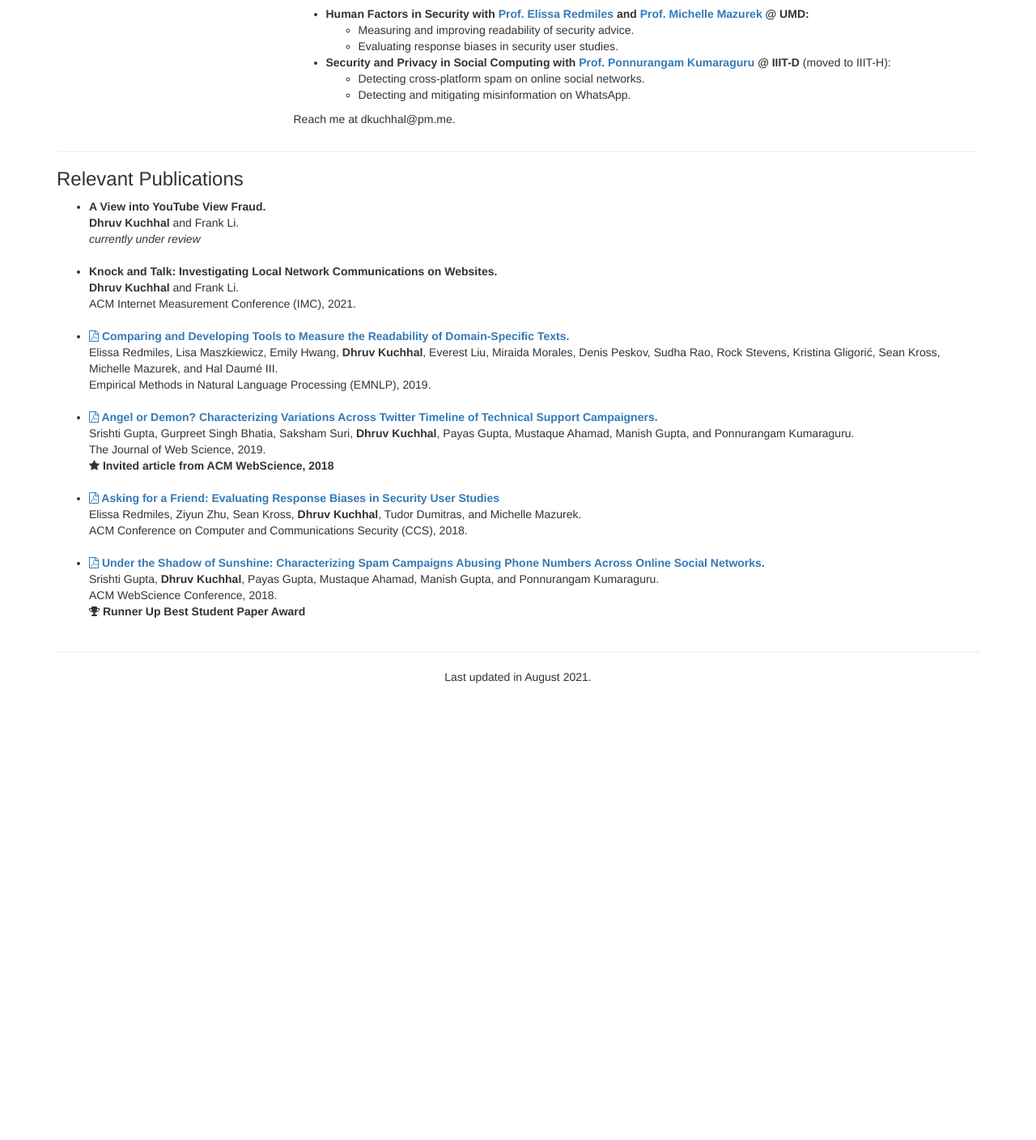
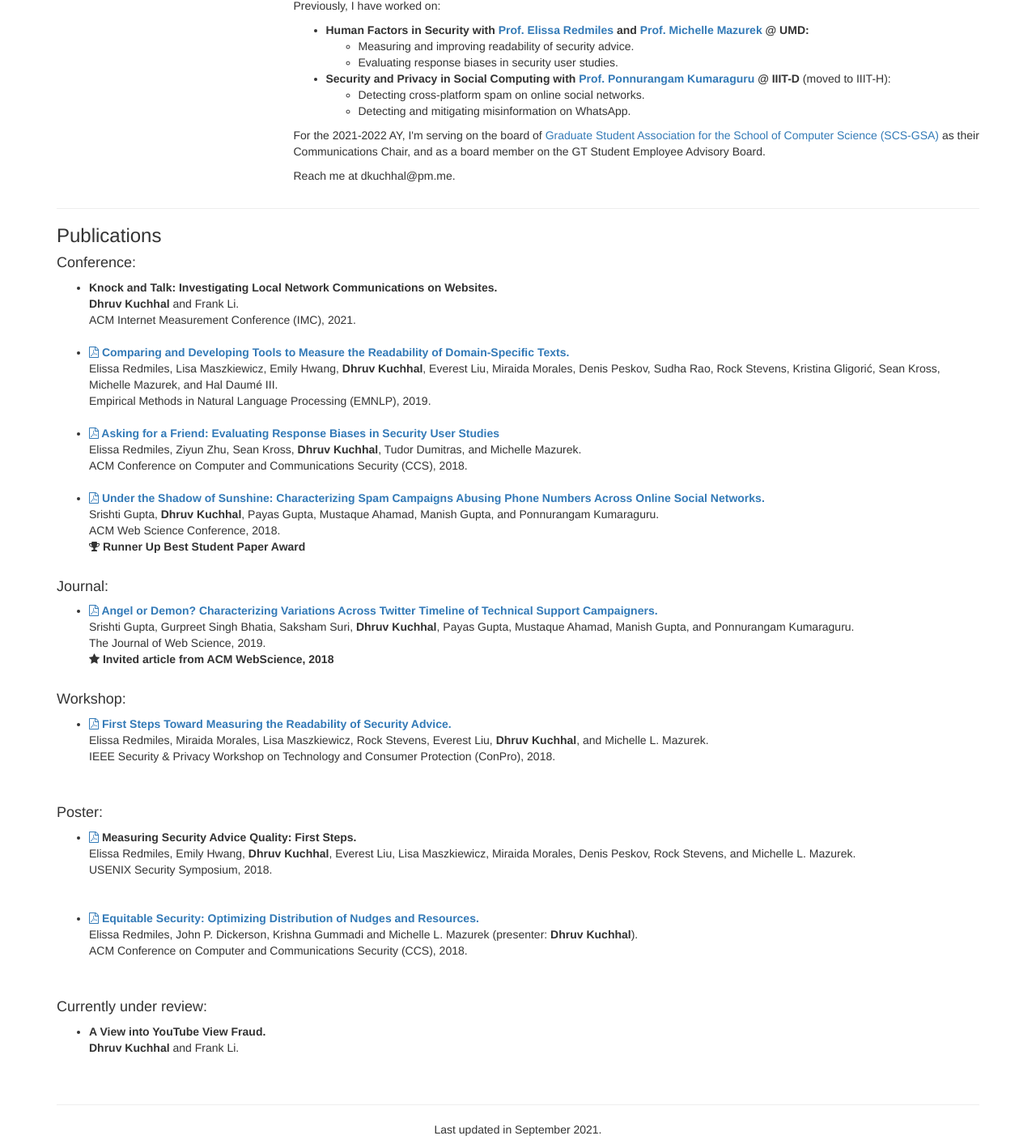
Before and after one commit to dhruvkuchhal/dhruvkuchhal.github.io, a plain HTML site: page index.html in a window 1280 px wide. Shown: the part 279-1687 px from the top of the page at 81% size. Before the commit the page ends 1135 px from the top, so only its background shows below. Drawn offline with Linux system fonts and the light colour scheme; files whose address does not match are found by name.

Commit message:
all pubs

```diff
--- a/index.html
+++ b/index.html
@@ -11,7 +11,7 @@
 
     <link rel="icon" href="assets/favicon.ico">
 
-    <title>Dhruv Kuchhal | School of Computer Science, Georgia Tech</title>
+    <title>Dhruv Kuchhal | GT</title>
 
     <!-- Bootstrap core CSS -->
     <link href="assets/bootstrap.min.css" rel="stylesheet">
@@ -64,7 +64,7 @@
         <div class="col-xs-9">
           <h3>About</h3>
           <p>
-            I’m a third year <b>PhD student in <a href="https://www.cc.gatech.edu/">Computer Science at Georgia Tech</a></b> (GT), fortunate to be advised by <a href="https://frankli.ece.gatech.edu/">Dr. Frank Li</a>.
+            I’m a third year <b>PhD student in Computer Science at Georgia Tech</b> (GT), fortunate to be advised by <a href="https://frankli.ece.gatech.edu/">Dr. Frank Li</a> in the <a href="https://scp.cc.gatech.edu/">School of Cybersecurity and Privacy (SCP)</a>.
           </p>
           <p>
             My research interests lie broadly in <b>data-driven studies of real-world computer security problems</b>, often involving large-scale data mining of network measurements. These days, I'm working on exploring passwordless authentication as an alternate to passwords online.
@@ -90,6 +90,9 @@
             </ul>
           </p>
           <p>
+            For the 2021-2022 AY, I'm serving on the board of <a href='https://scsgsa.cc.gatech.edu/'>Graduate Student Association for the School of Computer Science (SCS-GSA)</a> as their Communications Chair, and as a board member on the GT Student Employee Advisory Board.
+          </p>
+          <p>
             Reach me at dkuchhal@pm.me.
           </p>
         </div>
@@ -99,16 +102,10 @@
       <hr>
 
       <section id="publications">
-        <h3>Relevant Publications</h3>
+        <h3>Publications</h3>
+
+          <h4>Conference:</h4>
           <ul>
-          <li>
-            <b>
-            A View into YouTube View Fraud.</b><br>
-            <b>Dhruv Kuchhal</b> and Frank Li.<br>
-            <i>currently under review</i>
-            <br><br>
-          </li>
-
             <li>
               <b>
               Knock and Talk: Investigating Local Network Communications on Websites.</b><br>
@@ -125,14 +122,7 @@
               <br><br>
             </li>
 
-          <li>
-            <b><a href="papers/gupta2019angel.pdf" class="fa fa-file-pdf-o"></a> <a href="https://webscience-journal.net/webscience/article/view/67">
-            Angel or Demon? Characterizing Variations Across Twitter Timeline of Technical Support Campaigners.</a></b><br>
-            Srishti Gupta, Gurpreet Singh Bhatia, Saksham Suri, <b>Dhruv Kuchhal</b>, Payas Gupta, Mustaque Ahamad, Manish Gupta, and Ponnurangam Kumaraguru.<br>
-            The Journal of Web Science, 2019.<br>
-            <i class="fa fa-star"></i> <b>Invited article from ACM WebScience, 2018</b>
-            <br><br>
-          </li>
+
 
             <li>
               <b><a href="papers/redmiles2018asking.pdf" class="fa fa-file-pdf-o"> </a><a href="https://dl.acm.org/citation.cfm?id=3243740">
@@ -146,14 +136,65 @@
               <b><a href="papers/gupta2018under.pdf" class="fa fa-file-pdf-o"> </a><a href="https://dl.acm.org/citation.cfm?id=3201065">
               Under the Shadow of Sunshine: Characterizing Spam Campaigns Abusing Phone Numbers Across Online Social Networks.</a></b><br>
               Srishti Gupta, <b>Dhruv Kuchhal</b>, Payas Gupta, Mustaque Ahamad, Manish Gupta, and Ponnurangam Kumaraguru.<br>
-            ACM WebScience Conference, 2018.<br>
+              ACM Web Science Conference, 2018.<br>
               <i class="fa fa-trophy"></i> <b>Runner Up Best Student Paper Award</b>
+              <br><br>
+            </li>
+          </ul>
+
+        <h4>Journal:</h4>
+        <ul>
+          <li>
+            <b><a href="papers/gupta2019angel.pdf" class="fa fa-file-pdf-o"></a> <a href="https://webscience-journal.net/webscience/article/view/67">
+            Angel or Demon? Characterizing Variations Across Twitter Timeline of Technical Support Campaigners.</a></b><br>
+            Srishti Gupta, Gurpreet Singh Bhatia, Saksham Suri, <b>Dhruv Kuchhal</b>, Payas Gupta, Mustaque Ahamad, Manish Gupta, and Ponnurangam Kumaraguru.<br>
+            The Journal of Web Science, 2019.<br>
+            <i class="fa fa-star"></i> <b>Invited article from ACM WebScience, 2018</b>
+            <br><br>
+          </li>
+        </ul>
+
+        <h4>Workshop:</h4>
+        <ul>
+          <li>
+            <b><a href="papers/redmilesfirst.pdf" class="fa fa-file-pdf-o"></a> <a href="https://www.ieee-security.org/TC/SPW2018/ConPro/papers/redmiles-conpro18.pdf">
+            First Steps Toward Measuring the Readability of Security Advice.</a></b><br>
+            Elissa Redmiles, Miraida Morales, Lisa Maszkiewicz, Rock Stevens, Everest Liu, <b>Dhruv Kuchhal</b>, and Michelle L. Mazurek.<br>
+            IEEE Security & Privacy Workshop on Technology and Consumer Protection (ConPro), 2018.<br>
+            <br><br>
+          </li>
+        </ul>
+
+        <h4>Poster:</h4>
+        <ul>
+          <li>
+            <b><a href="papers/usenix18_poster_securityAdviceQuality_proposal.pdf" class="fa fa-file-pdf-o"></a>
+            Measuring Security Advice Quality: First Steps.</b><br>
+            Elissa Redmiles, Emily Hwang, <b>Dhruv Kuchhal</b>, Everest Liu, Lisa Maszkiewicz, Miraida Morales, Denis Peskov, Rock Stevens, and Michelle L. Mazurek.<br>
+            USENIX Security Symposium, 2018.<br>
+            <br><br>
+          </li>
+          <li>
+            <b><a href="papers/ccs18_poster_equitableSecurity.pdf" class="fa fa-file-pdf-o"></a> <a href="https://dl.acm.org/citation.cfm?id=3278507">
+            Equitable Security: Optimizing Distribution of Nudges and Resources.</a></b><br>
+            Elissa Redmiles, John P. Dickerson, Krishna Gummadi and Michelle L. Mazurek (presenter: <b>Dhruv Kuchhal</b>).<br>
+            ACM Conference on Computer and Communications Security (CCS), 2018.<br>
+            <br><br>
+          </li>
+        </ul>
+
+        <h4>Currently under review:</h4>
+          <ul>
+            <li>
+              <b>
+              A View into YouTube View Fraud.</b><br>
+              <b>Dhruv Kuchhal</b> and Frank Li.<br>
               <br><br>
             </li>
           </ul>
       </section>
       <hr>
-      <p align="center">Last updated in August 2021.</p>
+      <p align="center">Last updated in September 2021.</p>
     </div><!-- /.container -->
 
 
```
Also changed, not shown: assets/favicon.ico, 1 other file. Lines whose indentation alone changed are shown as unchanged.
